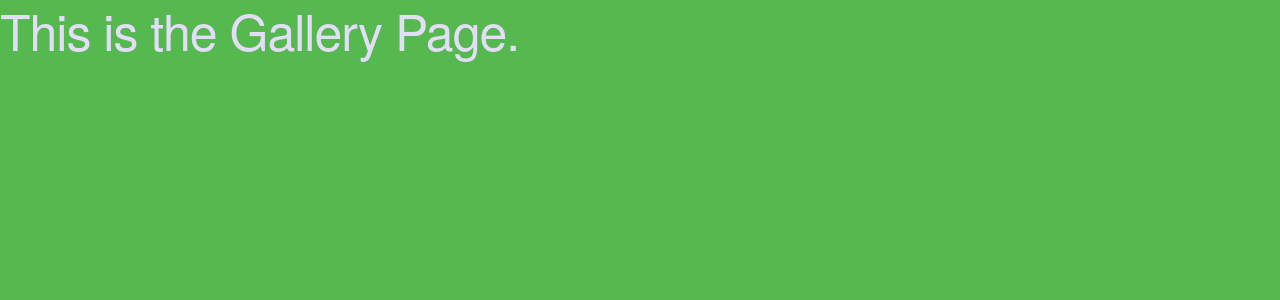
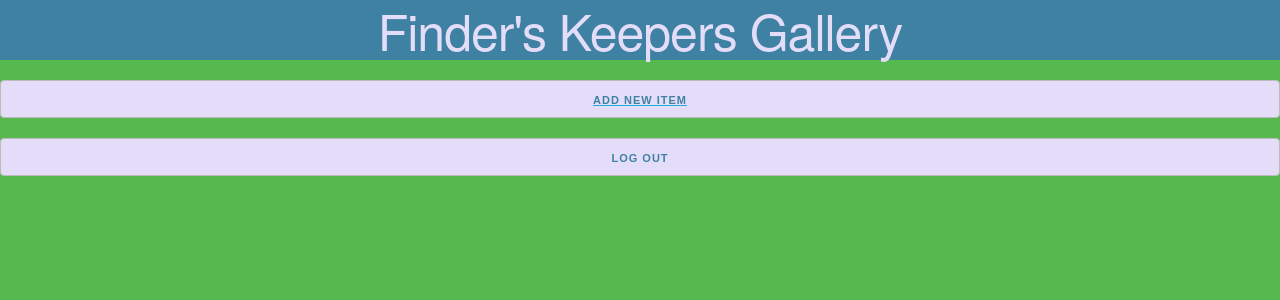
Before and after one commit to NicoleSharrock/finders-keepers, a React (Create React App) app in the folder client/: page / in a window 1280 px wide. Shown: the top 300 px of the page. Built offline with nearby package versions, Linux system fonts and the light colour scheme.

Commit message:
added ADD page & CSS

```diff
--- a/client/src/App.js
+++ b/client/src/App.js
@@ -2,6 +2,7 @@ import './App.css';
 import Home from './pages/Home';
 import Login from './components/Login';
 import Gallery from './pages/Gallery';
+import Add from './pages/Add';
 
 function App() {
   return (
--- a/client/src/index.css
+++ b/client/src/index.css
@@ -23,3 +23,25 @@ code {
   font-family: source-code-pro, Menlo, Monaco, Consolas, 'Courier New',
     monospace;
 }
+
+.title {
+  text-align: center;
+  color: #e4ddfa;
+  background-color: #3f81a2;
+}
+
+li {
+  list-style: none;
+  display: grid;
+  text-align: center;
+}
+
+.b1 {
+  background-color: #e4ddfa;
+  color: #3f81a2;
+}
+
+.b2 {
+  background-color: #e4ddfa;
+  color: #3f81a2;
+}
--- /dev/null
+++ b/client/src/pages/Add.js
@@ -0,0 +1,16 @@
+import React from 'react';
+
+const Add = () => {
+    return (
+        <main>
+            <h1 class="title">Add A New Item</h1>
+            <nav>
+                <ul>
+                    <li><button class="b2">Log Out</button></li>
+                </ul>
+            </nav>
+        </main>
+    )
+}
+
+export default Add;
--- a/client/src/pages/Gallery.js
+++ b/client/src/pages/Gallery.js
@@ -2,8 +2,19 @@ import React from 'react';
 
 const Gallery = () => {
     return (
+        // <main>
+        //     <h1>This is the Gallery Page.</h1>
+        // </main>
         <main>
-            <h1>This is the Gallery Page.</h1>
+            <h1 class="title">Finder's Keepers Gallery</h1>
+            <nav>
+                <ul>
+                    <a href="Add">
+                        <li><button class="b1">Add New Item</button></li>
+                    </a>
+                    <li><button class="b2">Log Out</button></li>
+                </ul>
+            </nav>
         </main>
     )
 }
```
